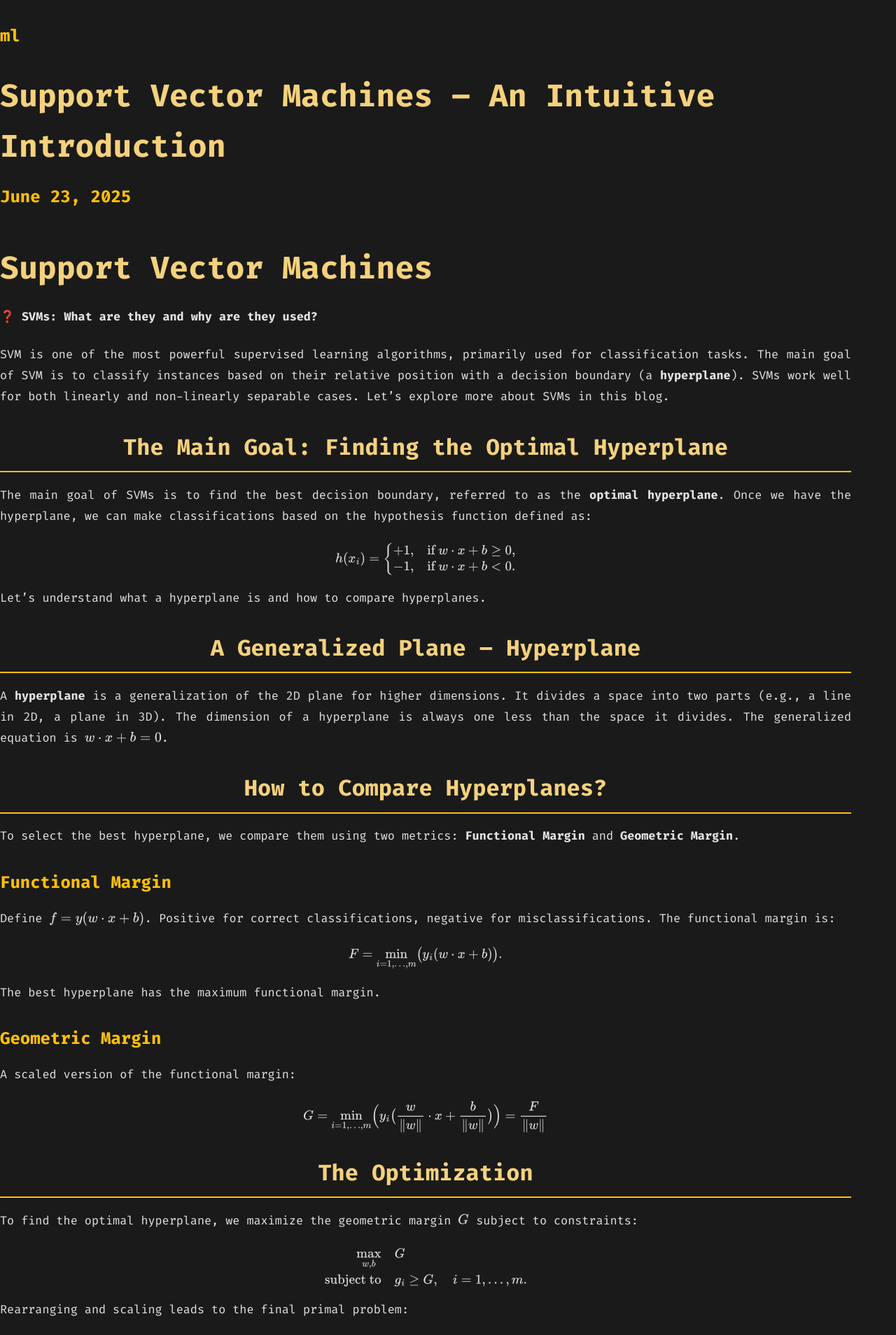
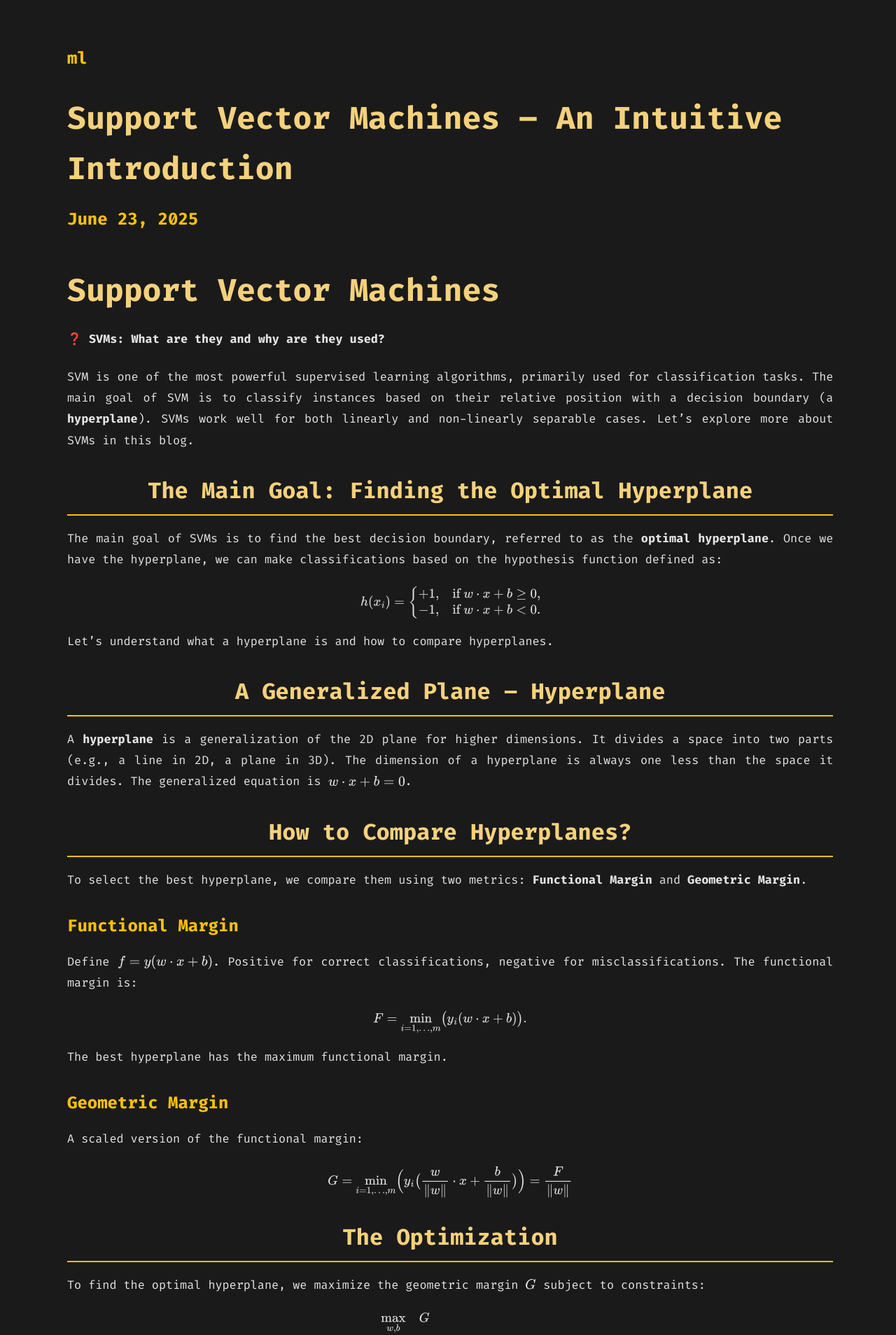
Before and after one commit to shrrynsh/site.github.io, a Jekyll site: the page built from _posts/2025-06-23-svm-from-scratch.md, in a window 1280 px wide. Shown: the top 1908 px of the page at 70% size. Built offline with Jekyll 4.4.1, drawn with Linux system fonts in a browser that asks for light colours.

Commit message:
Update custom.css

```diff
--- a/assets/css/custom.css
+++ b/assets/css/custom.css
@@ -41,11 +41,20 @@ html body #main-container .post-content-wrapper h1 {
 html body #main-container.clean-post-layout,
 .clean-post-layout,
 .post-content-wrapper {
-    margin: 0 !important;
-    padding: 0 !important;
-    max-width: 100vw !important;
-    width: 100vw !important;
+    margin-left: 2rem !important;
+    margin-right: 2rem !important;
+    width: auto !important;
+    max-width: none !important;
     box-sizing: border-box !important;
+}
+
+@media (max-width: 600px) {
+  html body #main-container.clean-post-layout,
+  .clean-post-layout,
+  .post-content-wrapper {
+      margin-left: 1rem !important;
+      margin-right: 1rem !important;
+  }
 }
 
 /* Center main headings */
```
